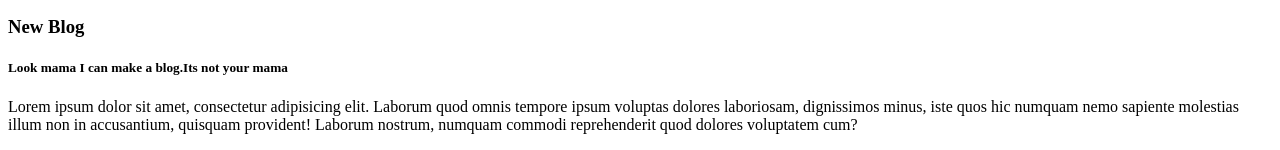
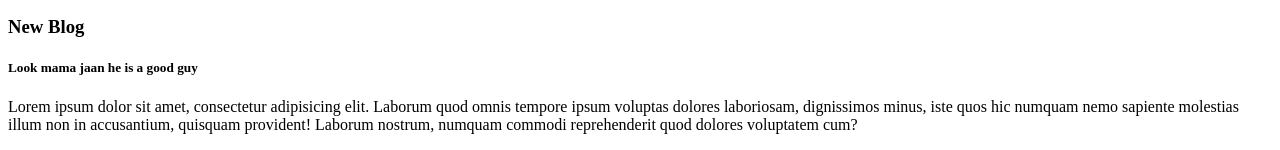
Before and after one commit to Ahnaf31/my-first-ripo, a plain HTML site: page index.html in a window 1280 px wide. Shown: the part 135-285 px from the top of the page. Drawn offline with Linux system fonts and the light colour scheme.

Commit message:
h5 aDDeD

```diff
--- a/index.html
+++ b/index.html
@@ -12,7 +12,7 @@
     <p> Fuchka khabo</p>
     <div>
         <h3> New Blog</h3>
-        <h5>Look mama I can make a blog.Its not your mama</h5>
+        <h5>Look mama jaan he is a good guy</h5>
         <p>Lorem ipsum dolor sit amet, consectetur adipisicing elit. Laborum quod omnis tempore ipsum voluptas dolores laboriosam, dignissimos minus, iste quos hic numquam nemo sapiente molestias illum non in accusantium, quisquam provident! Laborum nostrum, numquam commodi reprehenderit quod dolores voluptatem cum?</p>
     </div>
     <img src="pic1.jpg" alt="">
```
